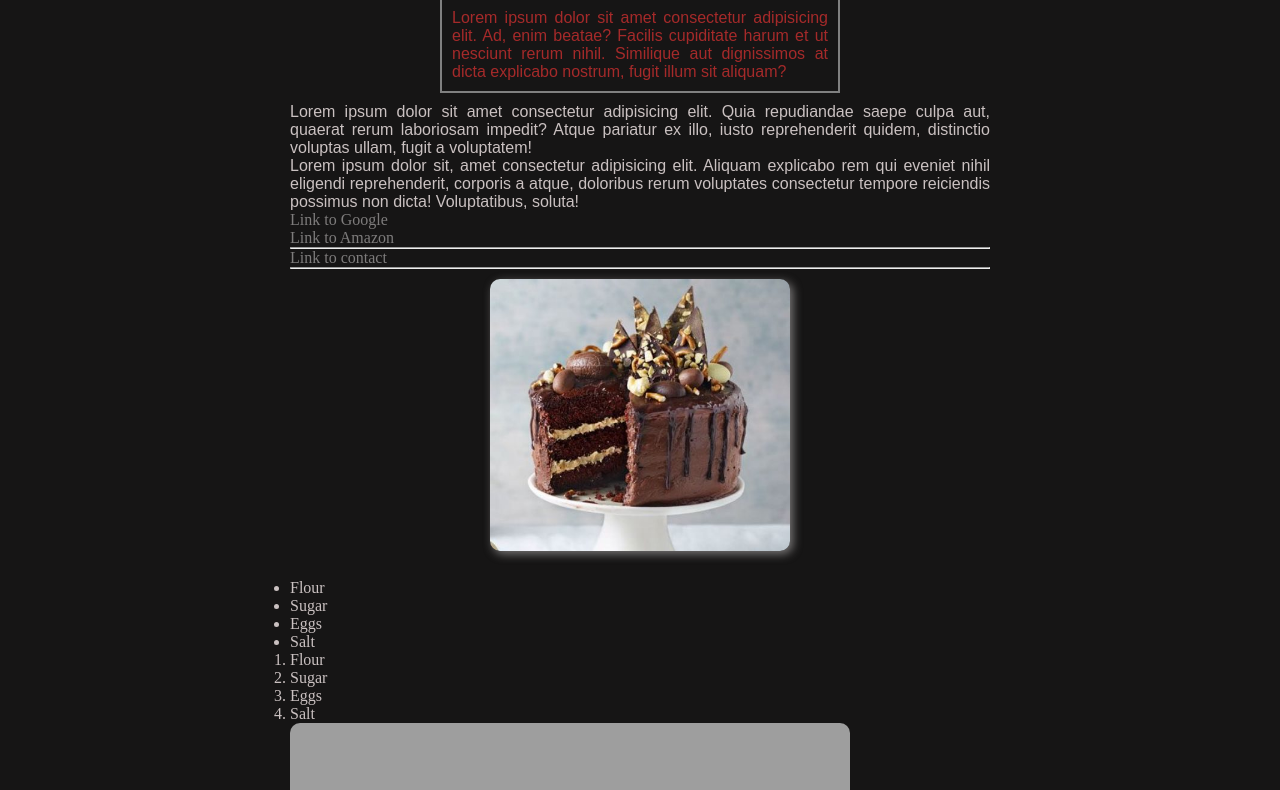
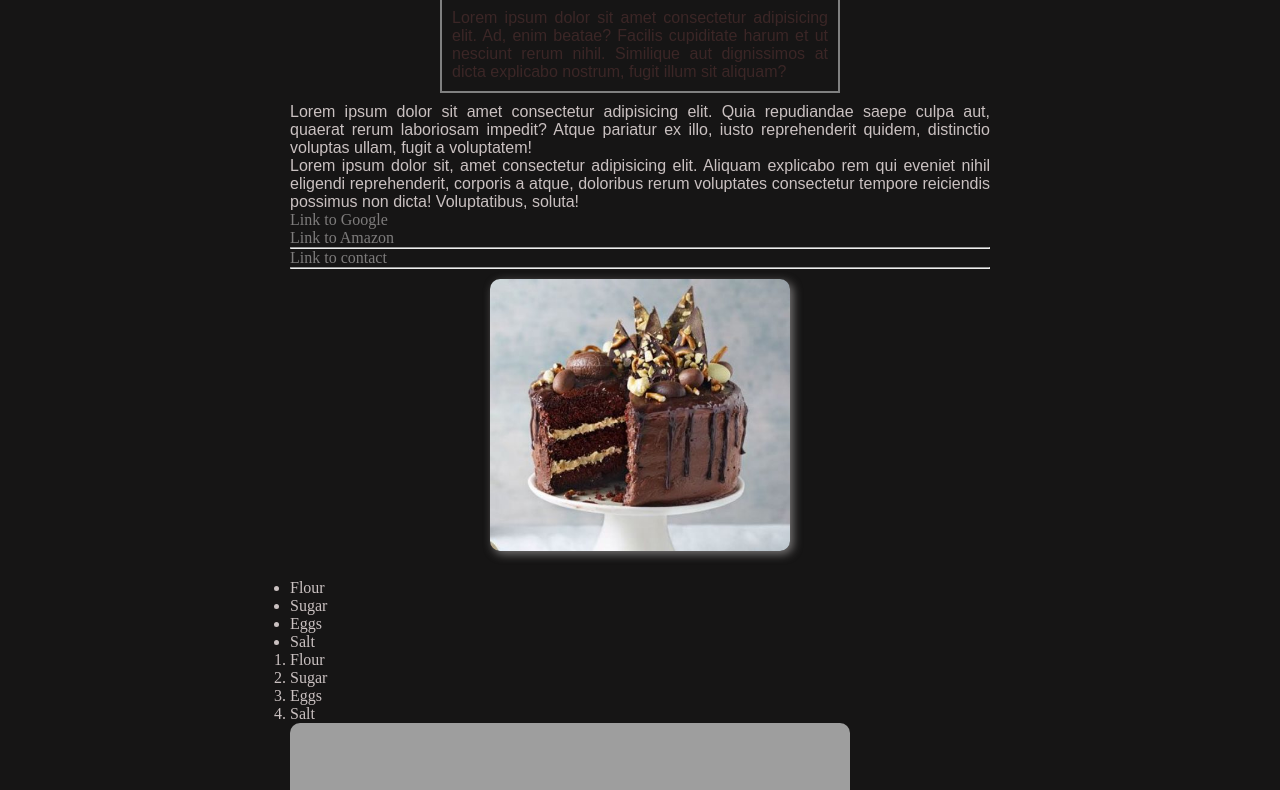
Before and after one commit to RomanSchmid/html-css, a plain HTML site: page index.html in a window 1280 px wide. Shown: the part 62-852 px from the top of the page. Drawn offline with Linux system fonts and the light colour scheme; grey boxes are pictures that could not be loaded.

Commit message:
Test commit

```diff
--- a/style.css
+++ b/style.css
@@ -26,7 +26,7 @@ p {
 }
 
 .first-p {
-    color: brown;
+    color: rgb(59, 38, 38);
     border: 2px solid gray;
     padding: 10px;
     width: 400px;
```
